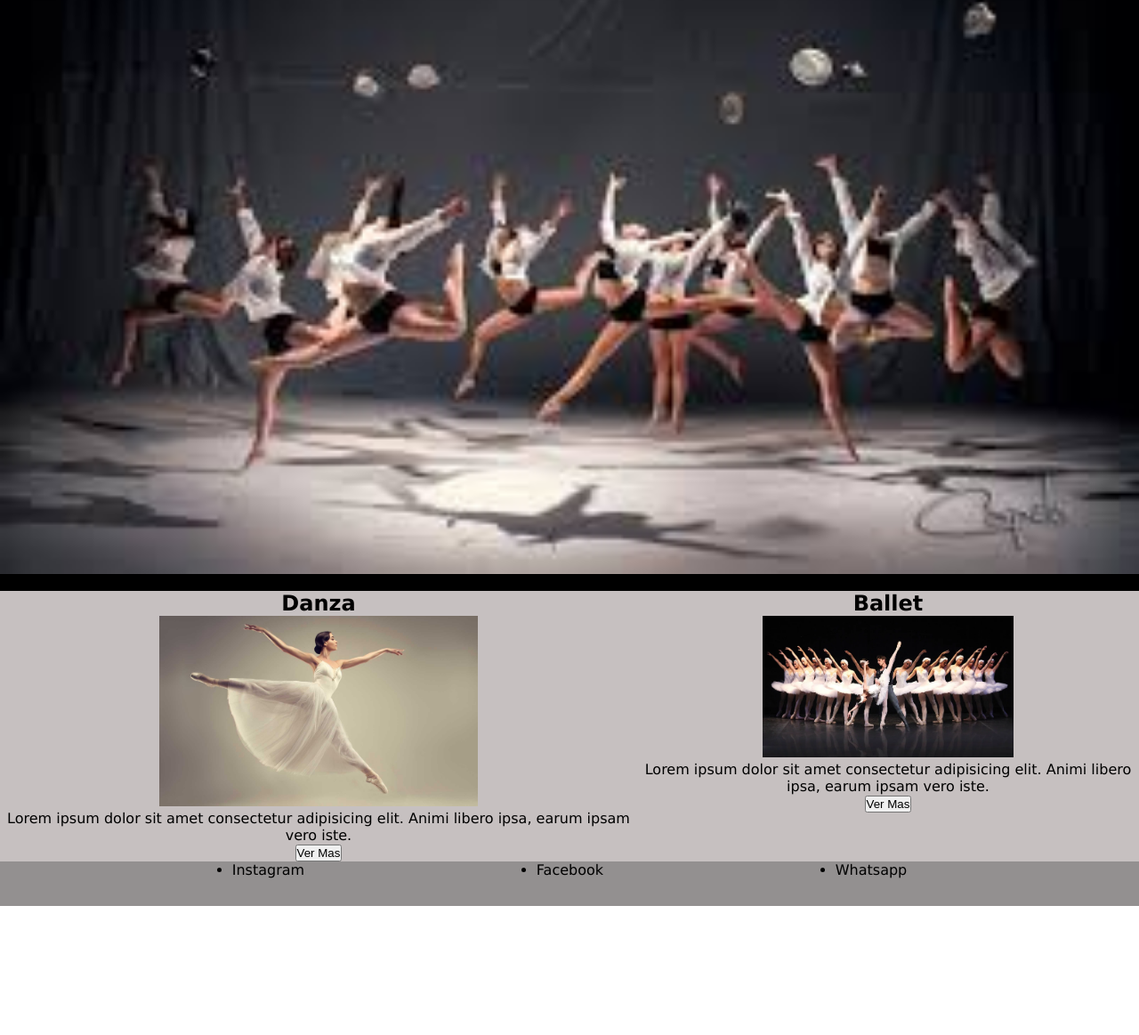
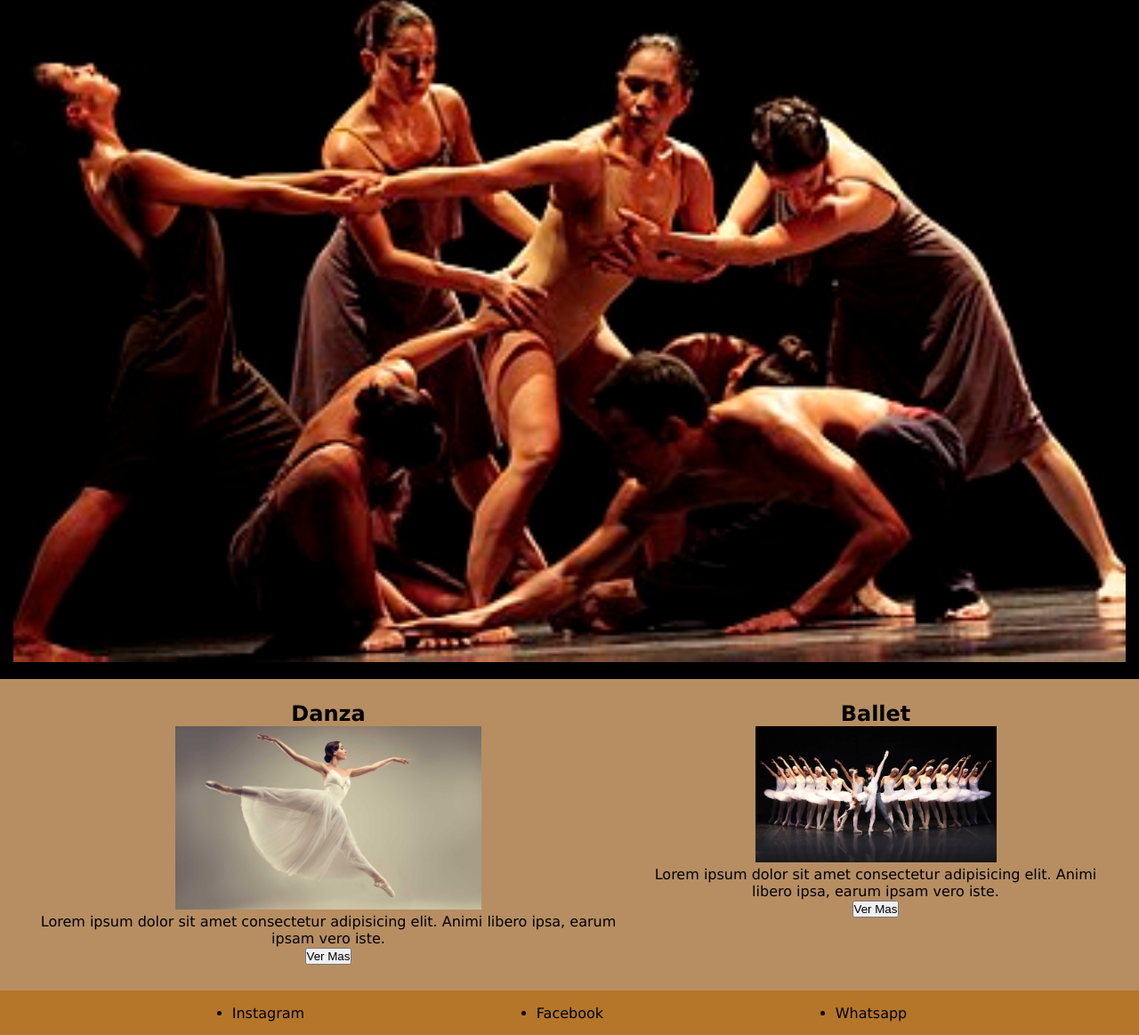
Before and after one commit to FerZingaretti/desafioSass, a website: page index.html in a window 1280 px wide. Shown: the part 201-1364 px from the top of the page at 89% size. Before the commit the page ends 1219 px from the top, so only its background shows below. Drawn offline with Linux system fonts and the light colour scheme.

Commit message:
cambio color y foto principal

```diff
--- a/index.html
+++ b/index.html
@@ -10,7 +10,6 @@
 <body>
     <header>
         <nav>
-            <img src="#" alt="">
             <ul>
                 <li>Inicio</li>
                 <li>Contacto</li>
@@ -18,7 +17,7 @@
             </ul>
         </nav>
         <h1>Ninas Ballet</h1>
-        <img src="./img/4.jpg" alt="todos">
+        <img src="./img/6.jpg" alt="todos">
     </header>
     <main class="mainIndex">
 
@@ -33,7 +32,12 @@
         <img src="./img/2.webp" alt="Ballet">
         <p>Lorem ipsum dolor sit amet consectetur adipisicing elit. Animi libero ipsa, earum ipsam vero iste.</p>
         <button>Ver Mas</button>
+        <br>
+
     </div>
+    <br>
+    <br>
+    <br>
 </main>
 <footer>
     <ul>
--- a/scss/main.scss
+++ b/scss/main.scss
@@ -7,7 +7,7 @@
 header{
     background-color: black;
     color: aliceblue;
-    padding-bottom: 15px;
+    padding: 15px;
 
 
     li{
@@ -16,6 +16,7 @@ header{
 
     }
     ul{
+        padding: 10px;
         display: flex;
         justify-content: space-evenly;
 
@@ -31,10 +32,11 @@ header{
     }
 }
 .mainIndex{
-    background-color: rgb(198, 192, 192);
+    padding: 25px;
+    background-color: rgb(183, 142, 98);
     font-family: 'Lucida Sans', 'Lucida Sans Regular', 'Lucida Grande', 'Lucida Sans Unicode', Geneva, Verdana, sans-serif;
     text-align: center;
-    min-height: 50dh;
+    height: 350px;
     display: flex;
     img{
         width: 50%;
@@ -42,13 +44,14 @@ header{
 
 }
 footer{
-    background-color: rgb(147, 144, 144);
+
+    background-color: rgb(181, 118, 41);
     height: 50px;
     font-family: 'Lucida Sans', 'Lucida Sans Regular', 'Lucida Grande', 'Lucida Sans Unicode', Geneva, Verdana, sans-serif;
     ul{
         display: flex;
         justify-content: space-evenly;
         height: 50px;
-
+        align-items: center;
     }
 }
```
Also changed, not shown: css/style.css, img/5.jpg (added), img/6.jpg (added).
